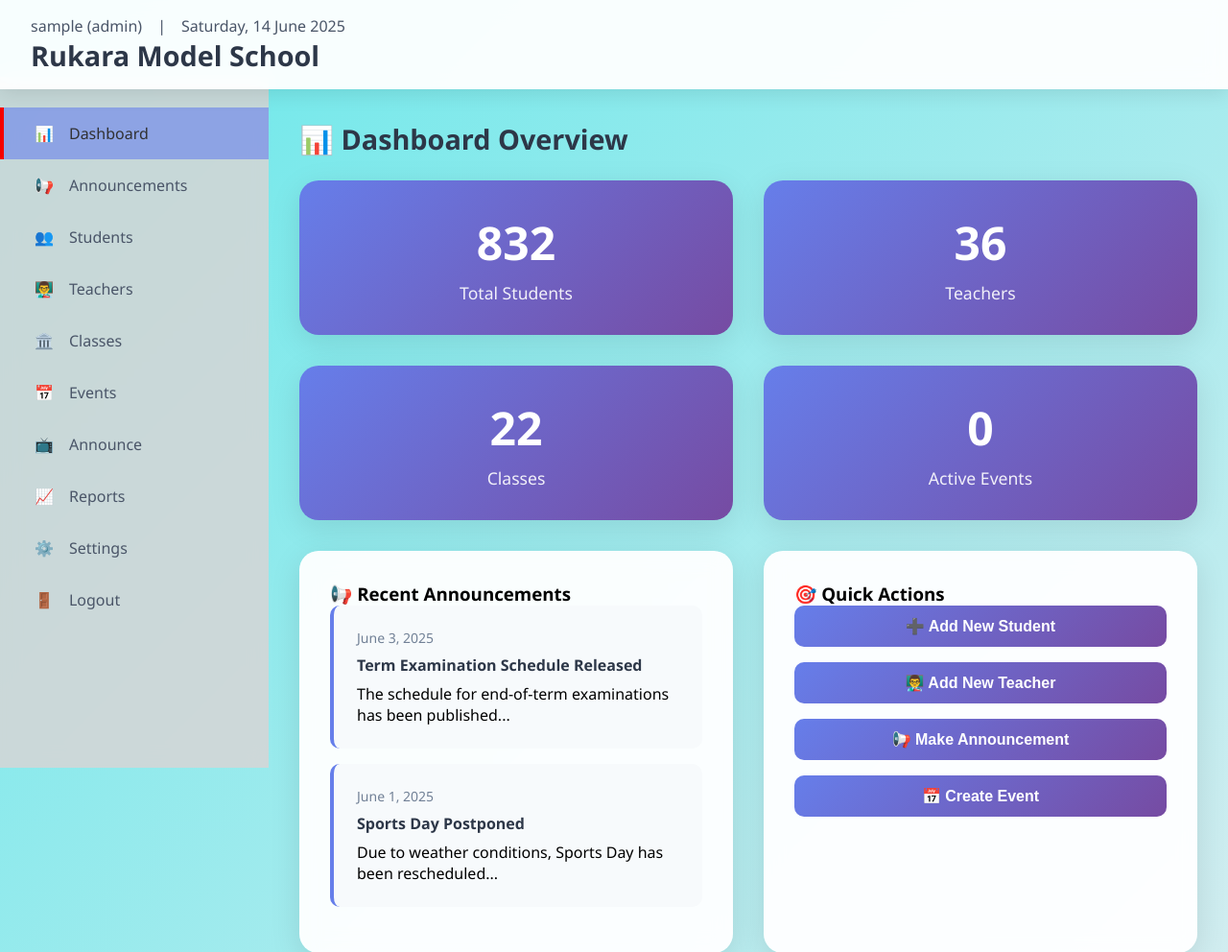
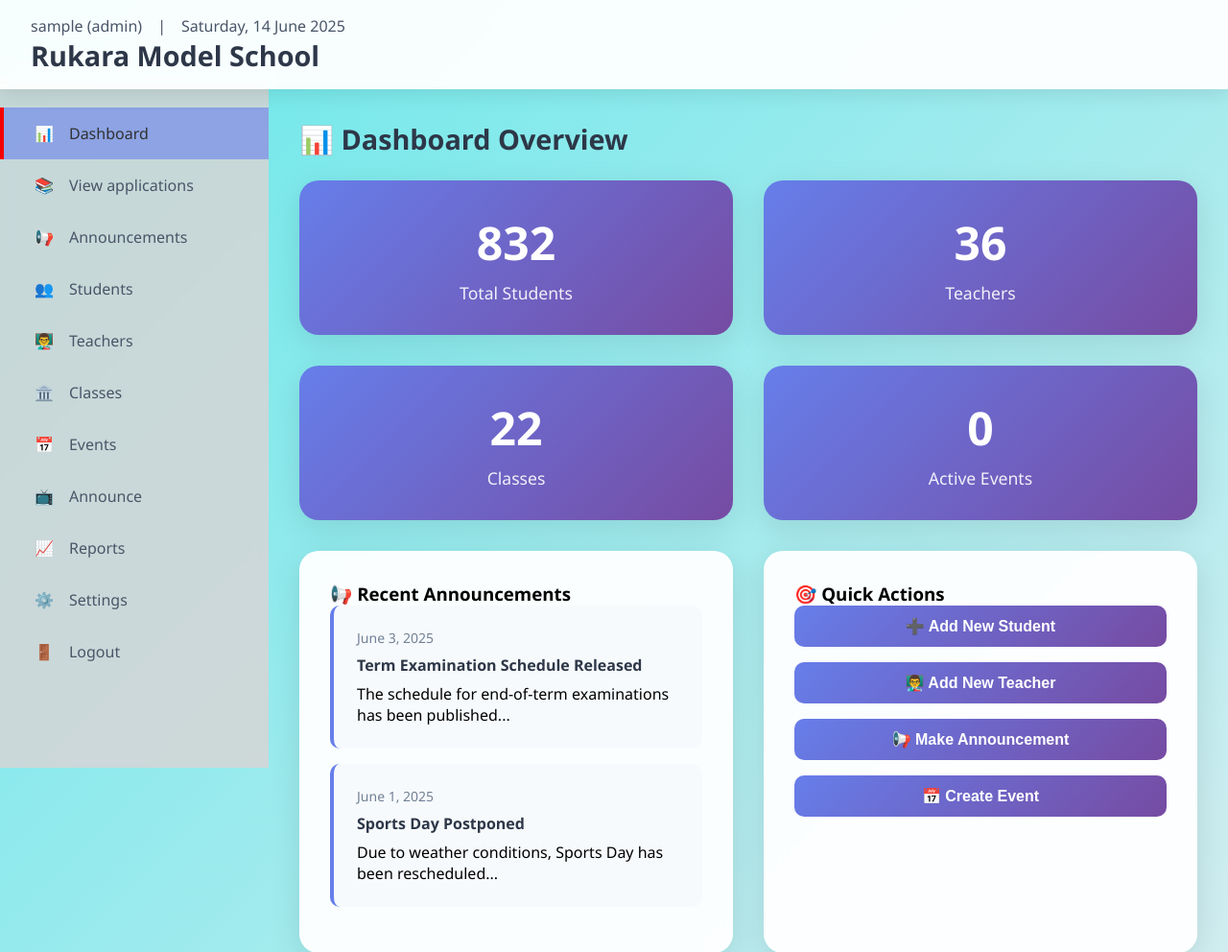
Before and after one commit to Yanickd10/RMS-Project, a PHP site: page /RMS-Project/pages/admin in a window 1280 px wide. Shown: the top 992 px of the page at 96% size. Run offline with PHP 8.4, Linux system fonts and the light colour scheme; the visitor is signed in with stand-in values (Sample User, id 1).

Commit message:
new changes

```diff
--- a/pages/academics.php
+++ b/pages/academics.php
@@ -390,7 +390,6 @@
                 </div>
             </div>
         </section>
-
         <!-- Curriculum Section -->
         <section id="curriculum" class="section">
             <h2>Curriculum Outlines</h2>
@@ -477,7 +476,7 @@
         </section>
 
         <!-- Apply Online Section -->
-        <section   class="section">
+        <section    class="section">
             <h2>Apply Online</h2>
             <form class="apply-form" action="submit_application" id="applyForm" enctype="multipart/form-data" method="post" action="submit-application.php">
                 <label for="fullname">Full Name *</label>
--- a/pages/admin.php
+++ b/pages/admin.php
@@ -404,6 +404,9 @@ $userRole = $_SESSION['user_role'];
     <nav class="sidebar">
         <a href="#" class="nav-item active" onclick="showSection('dashboard')">
             📊 <span>Dashboard</span>
+        </a>
+         <a href="#" class="nav-item" onclick="location.href='/RMS-Project/pages/view_applications.php'">
+            📚 <span>View applications</span>
         </a>
         <a href="#" class="nav-item" onclick="showSection('announcements')">
             📢 <span>Announcements</span>
```
